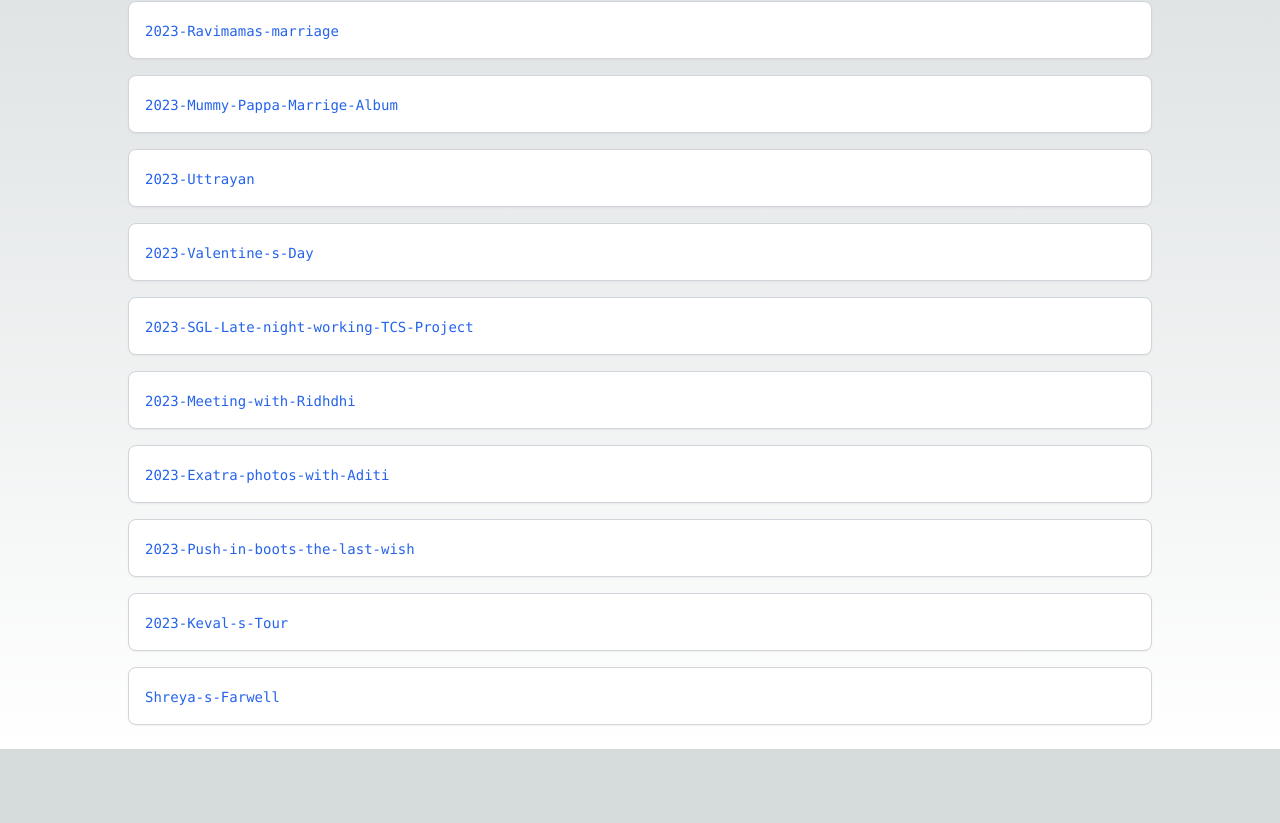
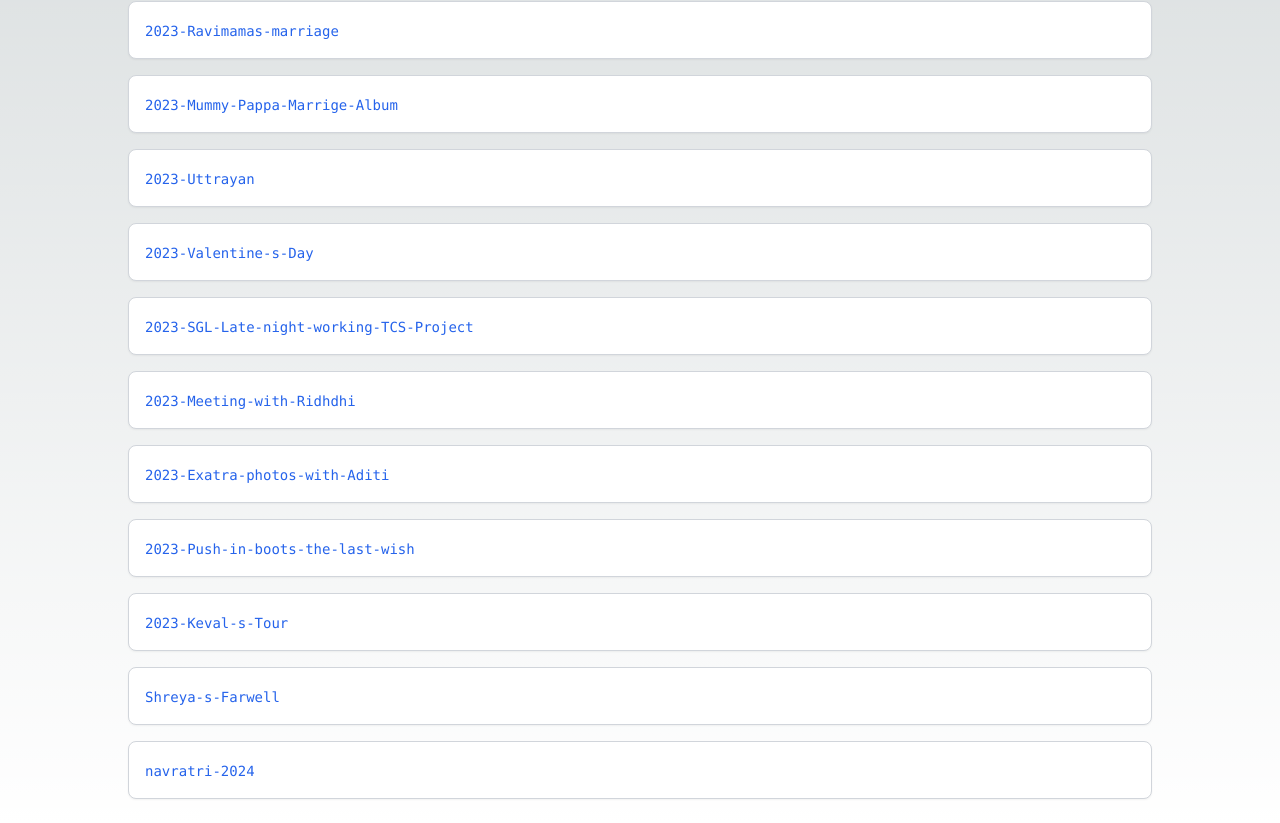
Before and after one commit to FamilyWebsites/nextjs_image_gallary_test_5, a Next.js app: page / in a window 1280 px wide. Shown: the part 245-1068 px from the top of the page. Before the commit the page ends 994 px from the top, so only its background shows below. Built offline with nearby package versions, Linux system fonts and the light colour scheme.

Commit message:
Update page.tsx

```diff
--- a/src/app/page.tsx
+++ b/src/app/page.tsx
@@ -12,7 +12,8 @@ export default function Home() {
     '2023-Exatra-photos-with-Aditi',
     '2023-Push-in-boots-the-last-wish',
     '2023-Keval-s-Tour',
-    'Shreya-s-Farwell'
+    'Shreya-s-Farwell',
+    'navratri-2024'
   ];
 
 return (
```
